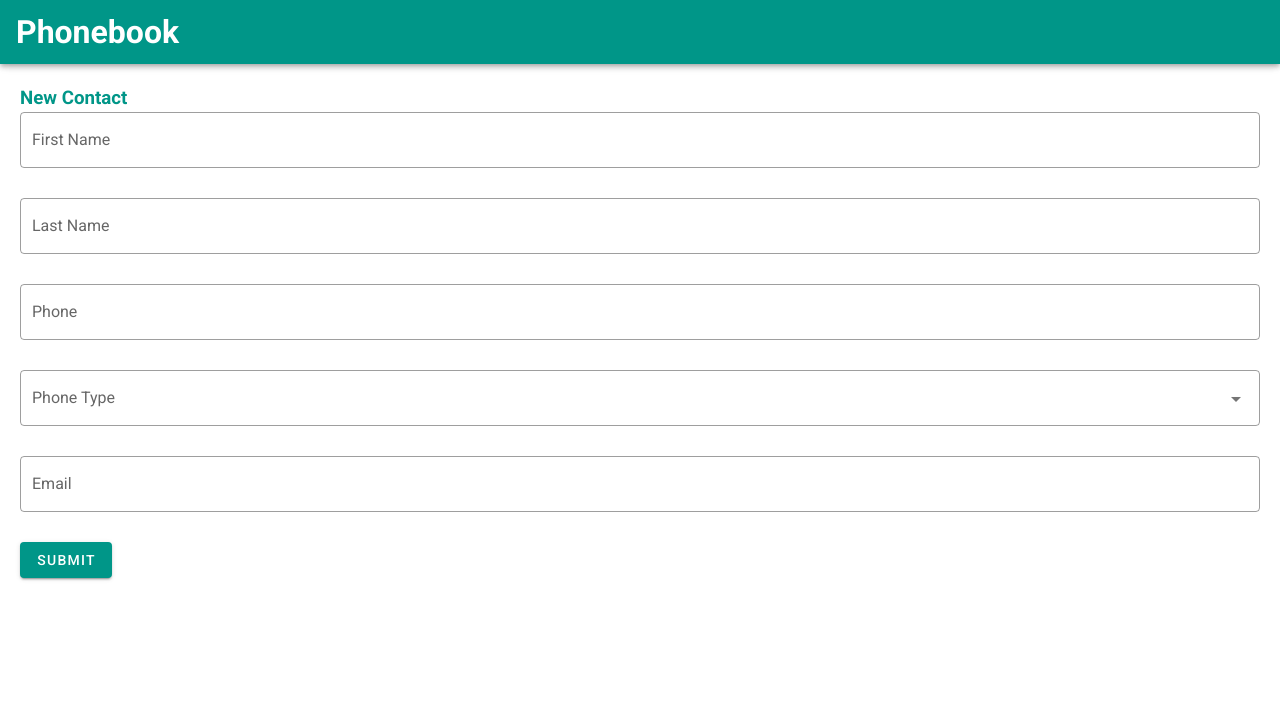
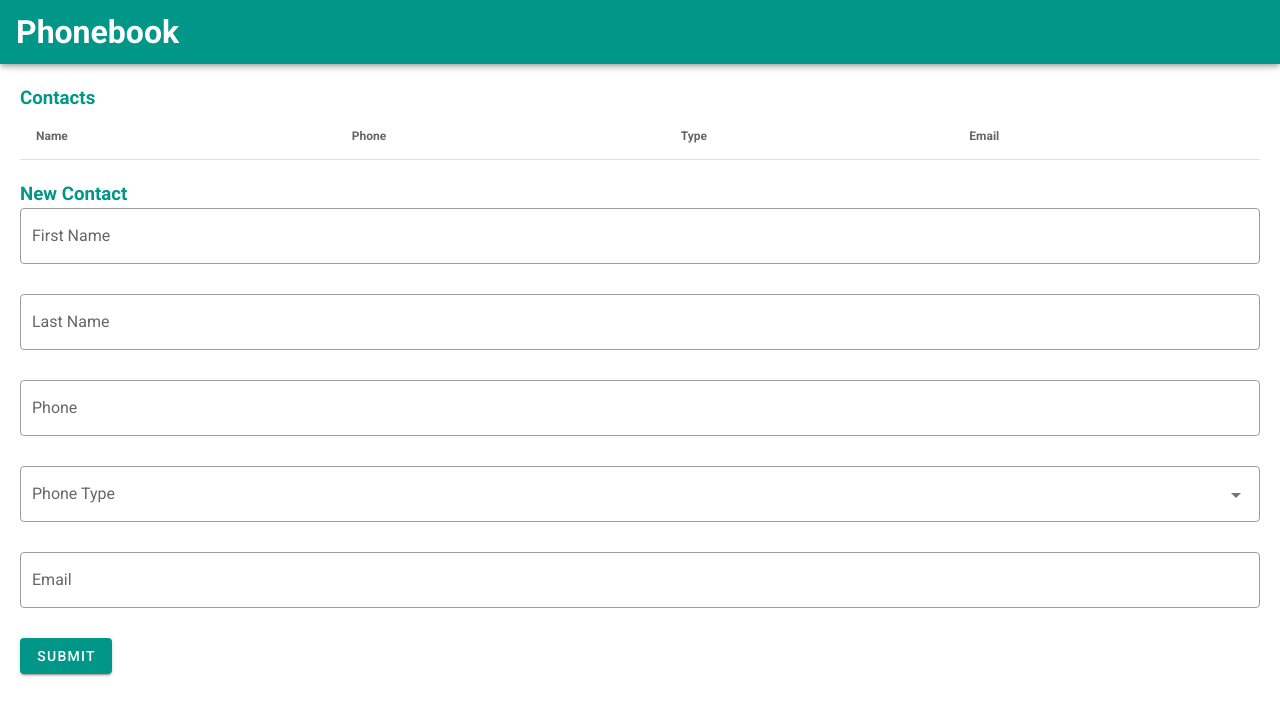
Before and after one commit to SpencerTruett/Vue-Phonebook, a Vue app: page / in a window 1280 px wide. Shown: the top 716 px of the page. Built offline with nearby package versions, Linux system fonts and the light colour scheme.

Commit message:
created a table for list of contacts

```diff
--- /dev/null
+++ b/src/components/ContactsTable.vue
@@ -0,0 +1,25 @@
+<template>
+  <div class="mb-5">
+    <h3 class="teal--text">Contacts</h3>
+    <v-simple-table>
+      <template v-slot:default>
+        <thead>
+          <tr>
+            <th>Name</th>
+            <th>Phone</th>
+            <th>Type</th>
+            <th>Email</th>
+          </tr>
+        </thead>
+        <tbody>
+          <tr v-for="contact in contacts" :key="contact.phone">
+            <td>{{ contact.firstName }} {{ contact.lastName }}</td>
+            <td>{{ contact.phone }}</td>
+            <td>{{ contact.type }}</td>
+            <td>{{ contact.email }}</td>
+          </tr>
+        </tbody>
+      </template>
+    </v-simple-table>
+  </div>
+</template>
--- a/src/components/Phonebook.vue
+++ b/src/components/Phonebook.vue
@@ -1,12 +1,16 @@
 <template>
-  <ContactForm @contact-submit="addContact" />
+  <div>
+    <ContactsTable :contacts="contacts" />
+    <ContactForm @contact-submit="addContact" />
+  </div>
 </template>
 
 <script>
-import ContactForm from "./ContactForm";
+import ContactForm from "./ContactForm.vue";
+import ContactsTable from "./ContactsTable.vue";
 
 export default {
-  components: { ContactForm },
+  components: { ContactForm, ContactsTable },
   data() {
     return {
       contacts: []
```
